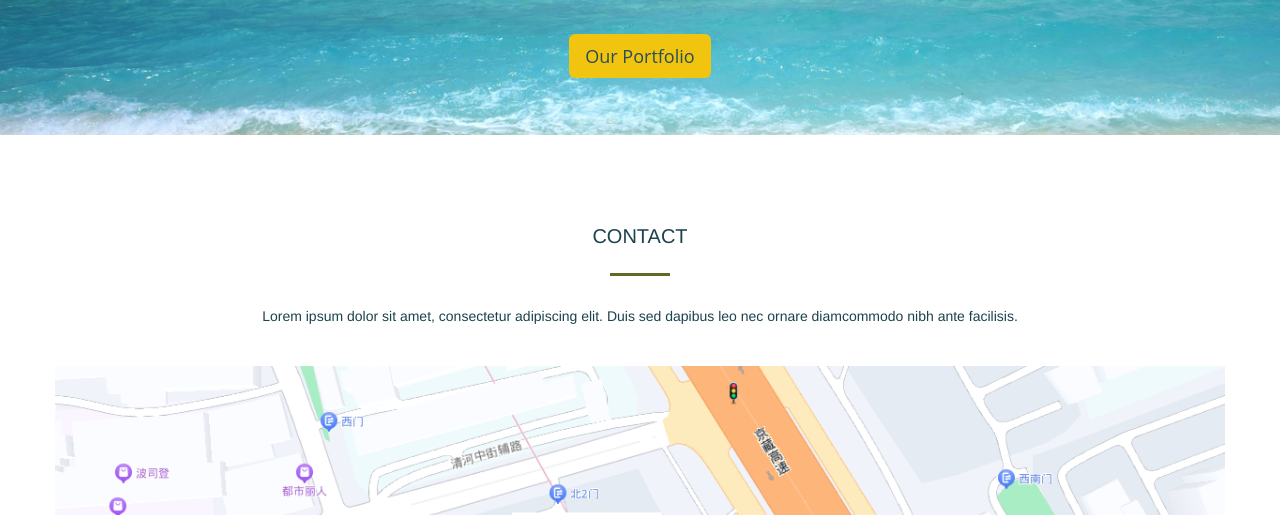
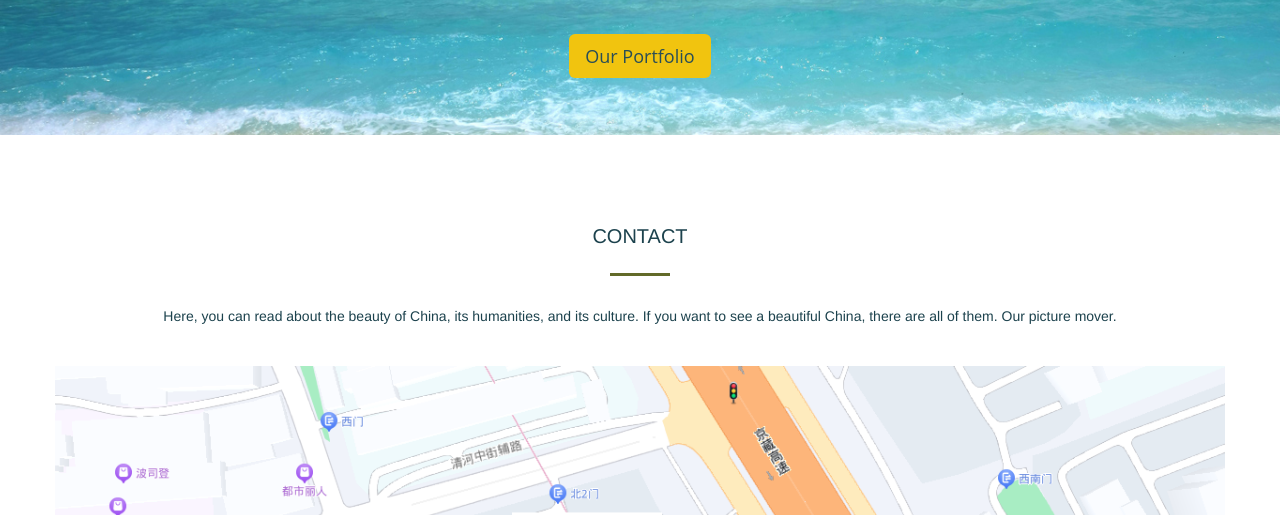
Before and after one commit to redoop/souphoto, a plain HTML site: page contact.html in a window 1280 px wide. Shown: the part 285-800 px from the top of the page. Drawn offline with Linux system fonts and the light colour scheme.

Commit message:
Add files via upload

```diff
--- a/contact.html
+++ b/contact.html
@@ -69,7 +69,7 @@
 							<h2>Contact</h2>
 						  <hr>
 						  <div class="clearfix"></div>
-						  <p>Lorem ipsum dolor sit amet, consectetur adipiscing elit. Duis sed dapibus leo nec ornare diamcommodo nibh ante facilisis.</p>
+						  <p>Here, you can read about the beauty of China, its humanities, and its culture. If you want to see a beautiful China, there are all of them. Our picture mover.</p>
 						</div>
 					</div>
 					<div class="row">
```
